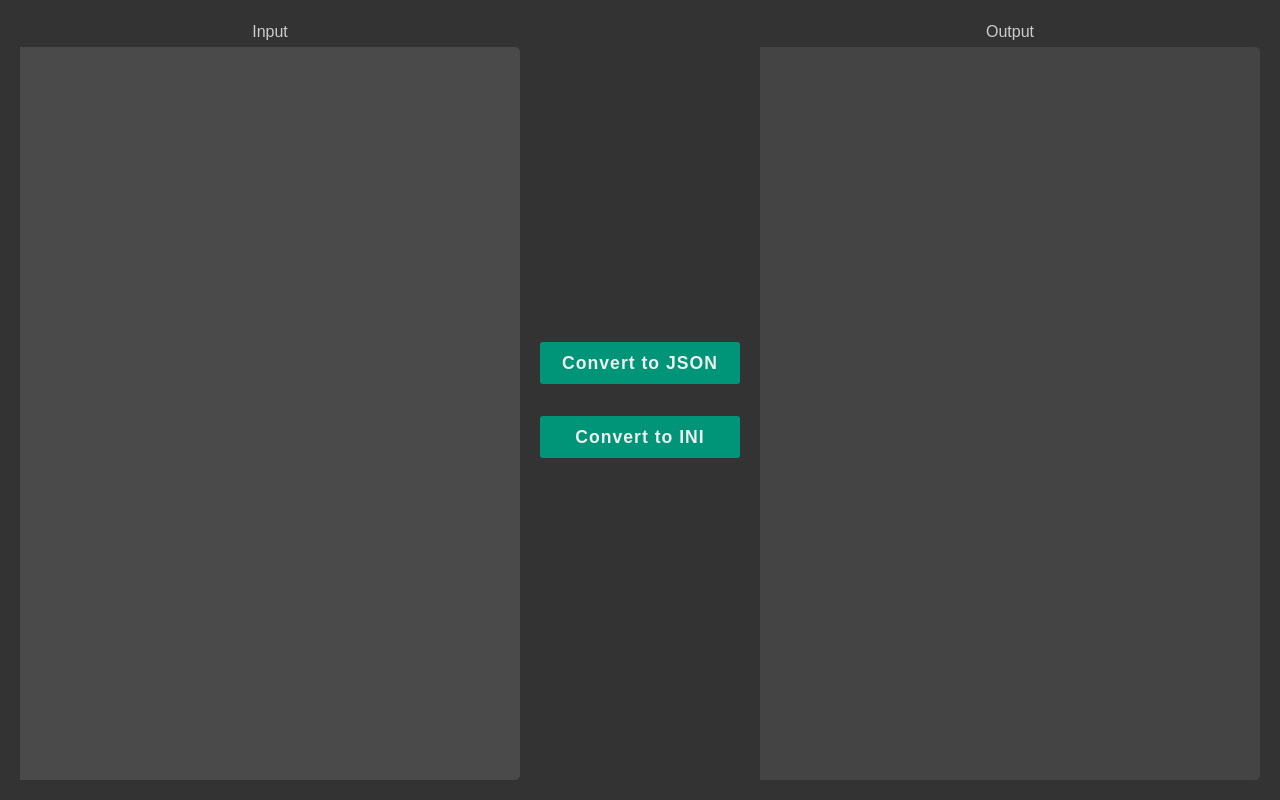
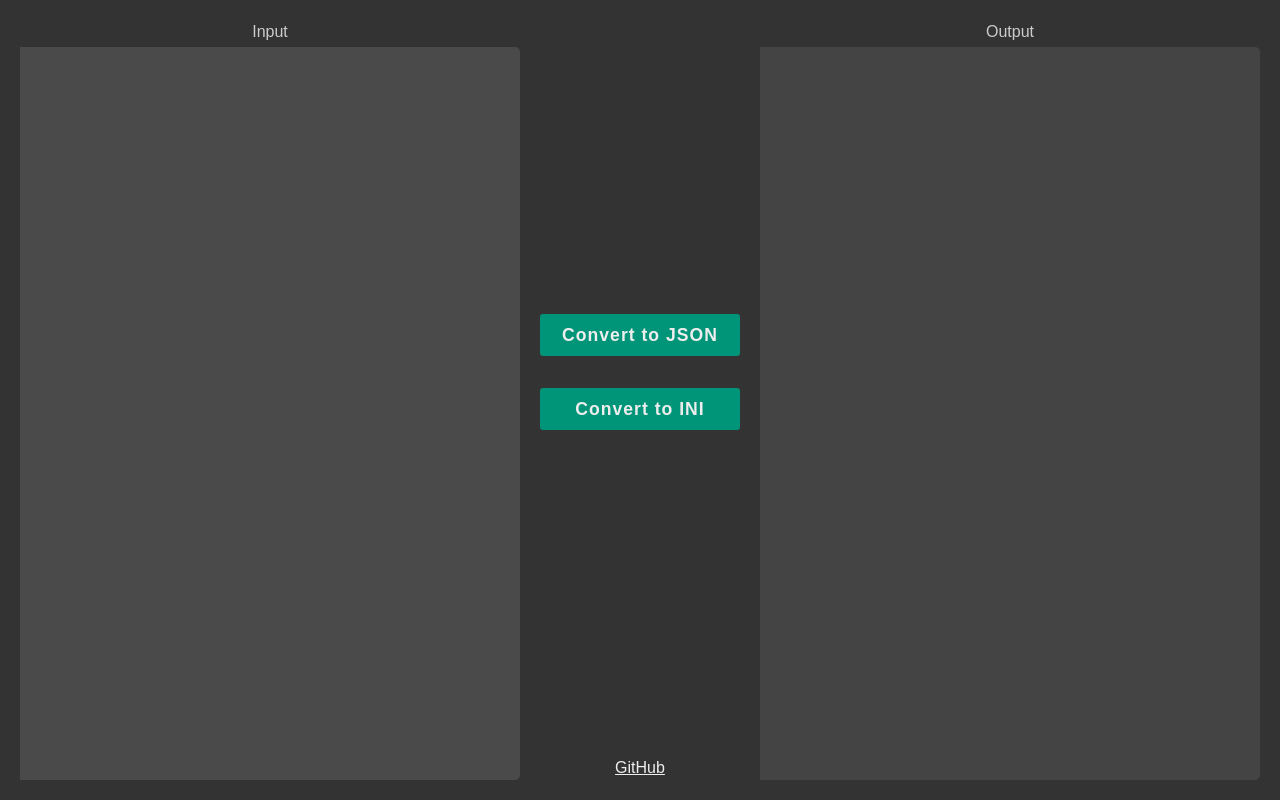
Before and after one commit to Arash-11/ini-json-converter, a plain HTML site: page index.html in a window 1280 px wide. Drawn offline with Linux system fonts and the light colour scheme.

Commit message:
added GitHub link and did some other stuff

```diff
--- a/index.html
+++ b/index.html
@@ -28,6 +28,9 @@
     <div class="buttons-container">
       <button class="action-btn" data-convert-to-json>Convert to JSON</button>
       <button class="action-btn" data-convert-to-ini>Convert to INI</button>
+      <a href="https://github.com/Arash-11/ini-json-converter"
+         target="_blank"
+         class="gh-link">GitHub</a>
     </div>
 
     <div class="output-container">
--- a/src/index.js
+++ b/src/index.js
@@ -28,6 +28,7 @@ const convertIniToJson = (iniText) => {
 
 
 const convertJsonToIni = (jsonObj) => {
+  if (!jsonObj) return null;
   const result = [];
 
   const getKeyValuePairs = (obj) => {
@@ -40,7 +41,8 @@ const convertJsonToIni = (jsonObj) => {
     });
 
     objectKeys.forEach(key => {
-      result.push(`[${key}]\n`);
+      if (result.length === 0) result.push(`[${key}]\n`);
+      else result.push(`\n[${key}]\n`);
       getKeyValuePairs(obj[key]);
     });
   };
--- a/style.css
+++ b/style.css
@@ -99,8 +99,11 @@ textarea {
 
 
 .buttons-container {
+  height: 100%;
   display: flex;
   flex-direction: column;
+  justify-content: center;
+  align-items: center;
   gap: 2rem;
 }
 
@@ -119,6 +122,10 @@ textarea {
   transition: background-color 0.25s;
 }
 
+.action-btn:first-child {
+  margin-top: auto;
+}
+
 .action-btn:focus {
   outline: none;
 }
@@ -132,6 +139,12 @@ textarea {
   outline: 1px solid var(--clr-2);
   outline-offset: var(--outline-offset);
 }
+
+.gh-link {
+  margin-top: auto;
+  color: var(--clr-light1);
+}
+
 
 .error {
   color: var(--clr-error);
```
